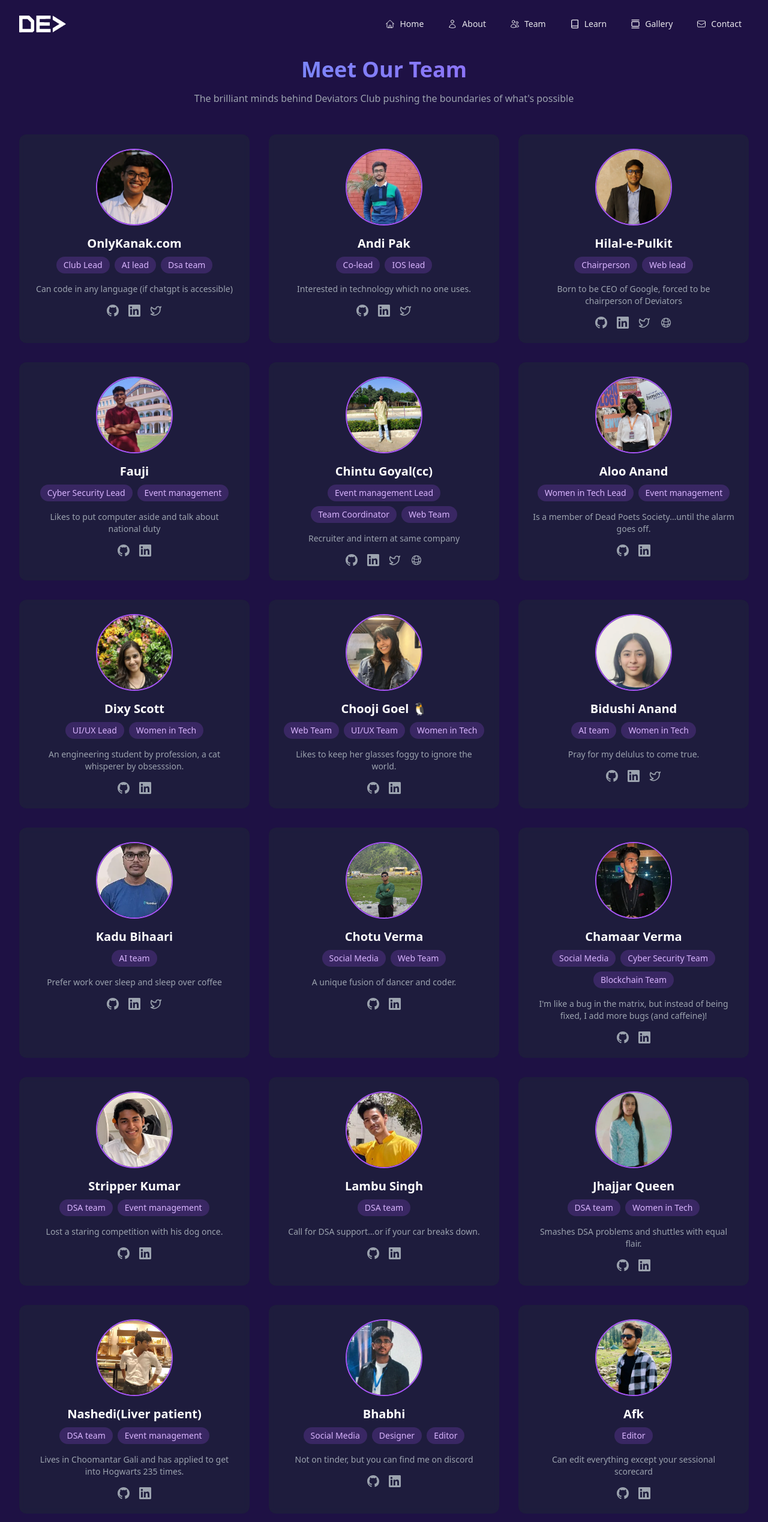
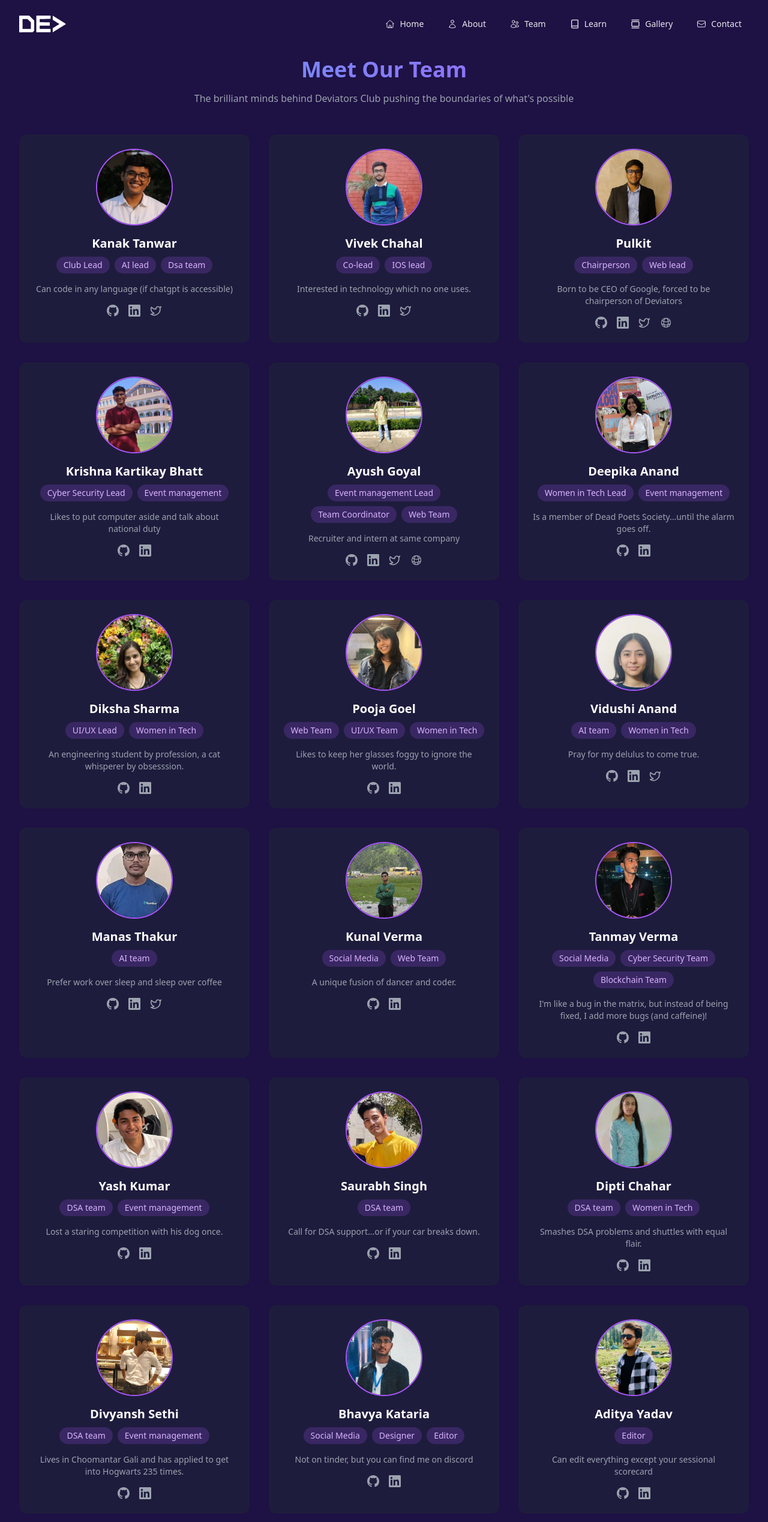
Before and after one commit to radhika-khatter/Deviators, a Next.js app: page /team in a window 1280 px wide. Shown: the top 2538 px of the page at 60% size. Built offline with nearby package versions, Linux system fonts and the light colour scheme.

Commit message:
feat: update team member names and roles for accuracy

```diff
--- a/src/data/team.ts
+++ b/src/data/team.ts
@@ -33,7 +33,7 @@ const team: {
   keywords: string[];
 }[] = [
   {
-    name: "OnlyKanak.com",
+    name: "Kanak Tanwar",
     roles: ["Club Lead", "AI lead", "Dsa team"],
     intro: "Can code in any language (if chatgpt is accessible)",
     urls: {
@@ -45,7 +45,7 @@ const team: {
     keywords: ["founder", "ai", "lead", "dsa"],
   },
   {
-    name: "Andi Pak",
+    name: "Vivek Chahal",
     roles: ["Co-lead", "IOS lead"],
     intro: "Interested in technology which no one uses.",
     urls: {
@@ -57,7 +57,7 @@ const team: {
     keywords: ["ios", "founder", "lead", "ios"],
   },
   {
-    name: "Hilal-e-Pulkit",
+    name: "Pulkit",
     roles: ["Chairperson", "Web lead"],
     intro: "Born to be CEO of Google, forced to be chairperson of Deviators",
     urls: {
@@ -70,7 +70,7 @@ const team: {
     keywords: ["chairperson", "founder", "lead", "web"],
   },
   {
-    name: "Fauji",
+    name: "Krishna Kartikay Bhatt",
     roles: ["Cyber Security Lead", "Event management"],
     intro: "Likes to put computer aside and talk about national duty",
     urls: {
@@ -81,7 +81,7 @@ const team: {
     keywords: ["cyber", "lead", "founder", "event"],
   },
   {
-    name: "Chintu Goyal(cc)",
+    name: "Ayush Goyal",
     roles: ["Event management Lead", "Team Coordinator", "Web Team"],
     intro: "Recruiter and intern at same company",
     image: Ayush,
@@ -94,7 +94,7 @@ const team: {
     keywords: ["event", "lead", "founder", "web"],
   },
   {
-    name: "Aloo Anand",
+    name: "Deepika Anand",
     roles: ["Women in Tech Lead", "Event management"],
     intro: "Is a member of Dead Poets Society…until the alarm goes off.",
     urls: {
@@ -105,7 +105,7 @@ const team: {
     keywords: ["women", "lead", "event"],
   },
   {
-    name: "Dixy Scott",
+    name: "Diksha Sharma",
     roles: ["UI/UX Lead", "Women in Tech"],
     intro:
       "An engineering student by profession, a cat whisperer by obsesssion.",
@@ -117,7 +117,7 @@ const team: {
     keywords: ["ui", "women", "lead"],
   },
   {
-    name: "Chooji Goel 🐧",
+    name: "Pooja Goel",
     roles: ["Web Team", "UI/UX Team", "Women in Tech"],
     intro: "Likes to keep her glasses foggy to ignore the world.",
     urls: {
@@ -128,7 +128,7 @@ const team: {
     keywords: ["web", "ui", "women"],
   },
   {
-    name: "Bidushi Anand",
+    name: "Vidushi Anand",
     roles: ["AI team", "Women in Tech"],
     intro: "Pray for my delulus to come true.",
     urls: {
@@ -140,7 +140,7 @@ const team: {
     keywords: ["ai", "women"],
   },
   {
-    name: "Kadu Bihaari",
+    name: "Manas Thakur",
     roles: ["AI team"],
     intro: "Prefer work over sleep and sleep over coffee",
     urls: {
@@ -152,7 +152,7 @@ const team: {
     keywords: ["ai"],
   },
   {
-    name: "Chotu Verma",
+    name: "Kunal Verma",
     roles: ["Social Media", "Web Team"],
     intro: "A unique fusion of dancer and coder.",
     urls: {
@@ -163,7 +163,7 @@ const team: {
     keywords: ["social", "web"],
   },
   {
-    name: "Chamaar Verma",
+    name: "Tanmay Verma",
     roles: ["Social Media", "Cyber Security Team", "Blockchain Team"],
     intro:
       "I'm like a bug in the matrix, but instead of being fixed, I add more bugs (and caffeine)!",
@@ -175,7 +175,7 @@ const team: {
     keywords: ["social", "cyber", "blockchain"],
   },
   {
-    name: "Stripper Kumar",
+    name: "Yash Kumar",
     roles: ["DSA team", "Event management"],
     intro: "Lost a staring competition with his dog once.",
     urls: {
@@ -186,7 +186,7 @@ const team: {
     keywords: ["dsa", "event"],
   },
   {
-    name: "Lambu Singh",
+    name: "Saurabh Singh",
     roles: ["DSA team"],
     intro: "Call for DSA support...or if your car breaks down.",
     urls: {
@@ -197,7 +197,7 @@ const team: {
     keywords: ["dsa"],
   },
   {
-    name: "Jhajjar Queen",
+    name: "Dipti Chahar",
     roles: ["DSA team", "Women in Tech"],
     intro: "Smashes DSA problems and shuttles with equal flair.",
     urls: {
@@ -208,7 +208,7 @@ const team: {
     keywords: ["dsa", "women"],
   },
   {
-    name: "Nashedi(Liver patient)",
+    name: "Divyansh Sethi",
     roles: ["DSA team", "Event management"],
     intro:
       "Lives in Choomantar Gali and has applied to get into Hogwarts 235 times.",
@@ -220,7 +220,7 @@ const team: {
     keywords: ["dsa", "event"],
   },
   {
-    name: "Bhabhi",
+    name: "Bhavya Kataria",
     roles: ["Social Media", "Designer", "Editor"],
     intro: "Not on tinder, but you can find me on discord",
     urls: {
@@ -231,7 +231,7 @@ const team: {
     keywords: ["social"],
   },
   {
-    name: "Afk",
+    name: "Aditya Yadav",
     roles: ["Editor"],
     image: Aditya,
     intro: "Can edit everything except your sessional scorecard",
```
